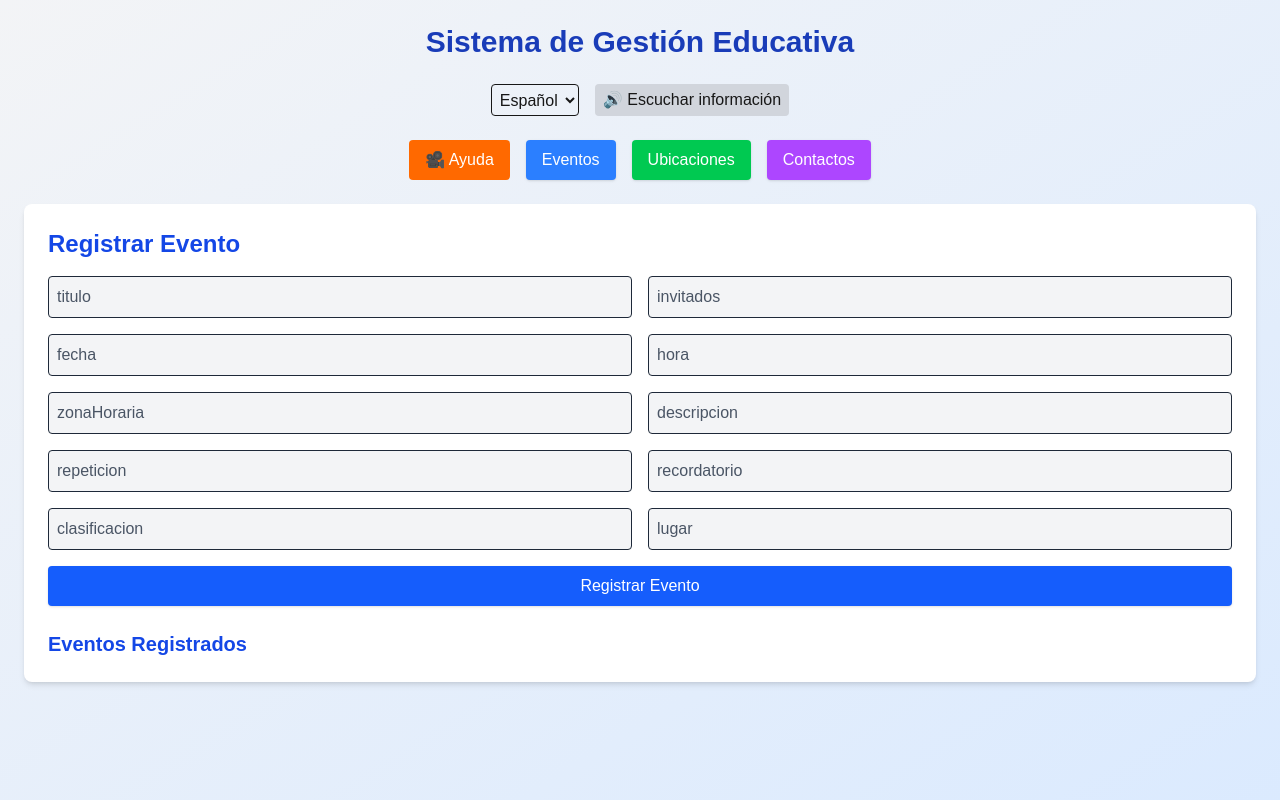
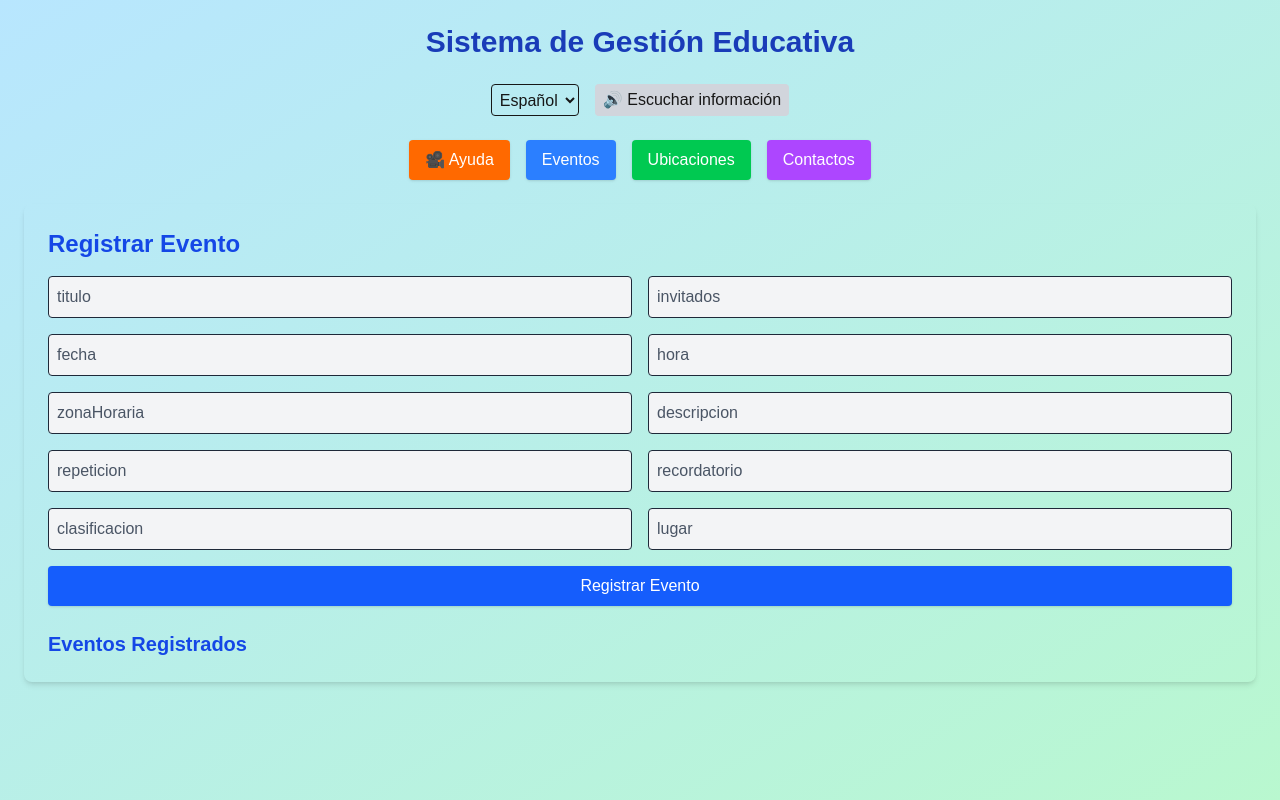
Before and after one commit to Juanitox566/eventos-institucion, a Next.js app: page / in a window 1280 px wide. Built offline with nearby package versions, Linux system fonts and the light colour scheme.

Commit message:
Update page.js

```diff
--- a/src/app/page.js
+++ b/src/app/page.js
@@ -165,7 +165,7 @@ export default function EventManagerApp() {
   };
 
   return (
-          <div className="p-6 space-y-6 bg-gradient-to-br from-gray-100 to-blue-100 min-h-screen">
+        <div className="p-6 space-y-6 min-h-screen bg-gradient-to-br from-sky-200 to-green-200">
           <h1 className="text-3xl font-bold text-center text-blue-800">Sistema de Gestión Educativa</h1>
 
             <div className="flex justify-center space-x-4 mb-6">
@@ -177,7 +177,7 @@ export default function EventManagerApp() {
         </div>
 
       <div className="flex justify-center space-x-4">
-        <button onClick={() => setView("ayuda")} className="px-4 py-2 bg-orange-500 text-white rounded">🎥 {lang === "es" ? "Ayuda" : "Help"}</button>
+        <button onClick={() => setView("ayuda")} className="px-4 py-2 bg-orange-500 hover:bg-orange-600 text-white rounded shadow">🎥 {lang === "es" ? "Ayuda" : "Help"}</button>
         <button onClick={() => setView("eventos")} className="px-4 py-2 bg-blue-500 hover:bg-blue-600 text-white rounded shadow">Eventos</button>
         <button onClick={() => setView("ubicaciones")} className="px-4 py-2 bg-green-500 hover:bg-green-600 text-white rounded shadow">Ubicaciones</button>
         <button onClick={() => setView("contactos")} className="px-4 py-2 bg-purple-500 hover:bg-purple-600 text-white rounded shadow">Contactos</button>
@@ -193,7 +193,7 @@ export default function EventManagerApp() {
     </p>
     <div className="aspect-w-16 aspect-h-9">
       <iframe
-        src="https://www.youtube.com/watch?v=yRTQ-tcO4gc"
+        src="https://www.youtube.com/embed/watch?v=yRTQ-tcO4gc"
         title="Video tutorial"
         frameBorder="0"
         allow="accelerometer; autoplay; clipboard-write; encrypted-media; gyroscope; picture-in-picture"
@@ -205,7 +205,7 @@ export default function EventManagerApp() {
 )}
 
   {view === "eventos" && (
-        <div className="bg-white rounded-lg p-6 shadow-md">
+        <div className="bg-red rounded-lg p-6 shadow-md">
           <h2 className="text-2xl font-semibold text-blue-700 mb-4">Registrar Evento</h2>
           <form onSubmit={handleEventSubmit} className="grid grid-cols-1 md:grid-cols-2 gap-4">
             {Object.keys(eventForm).map((key) => (
```
